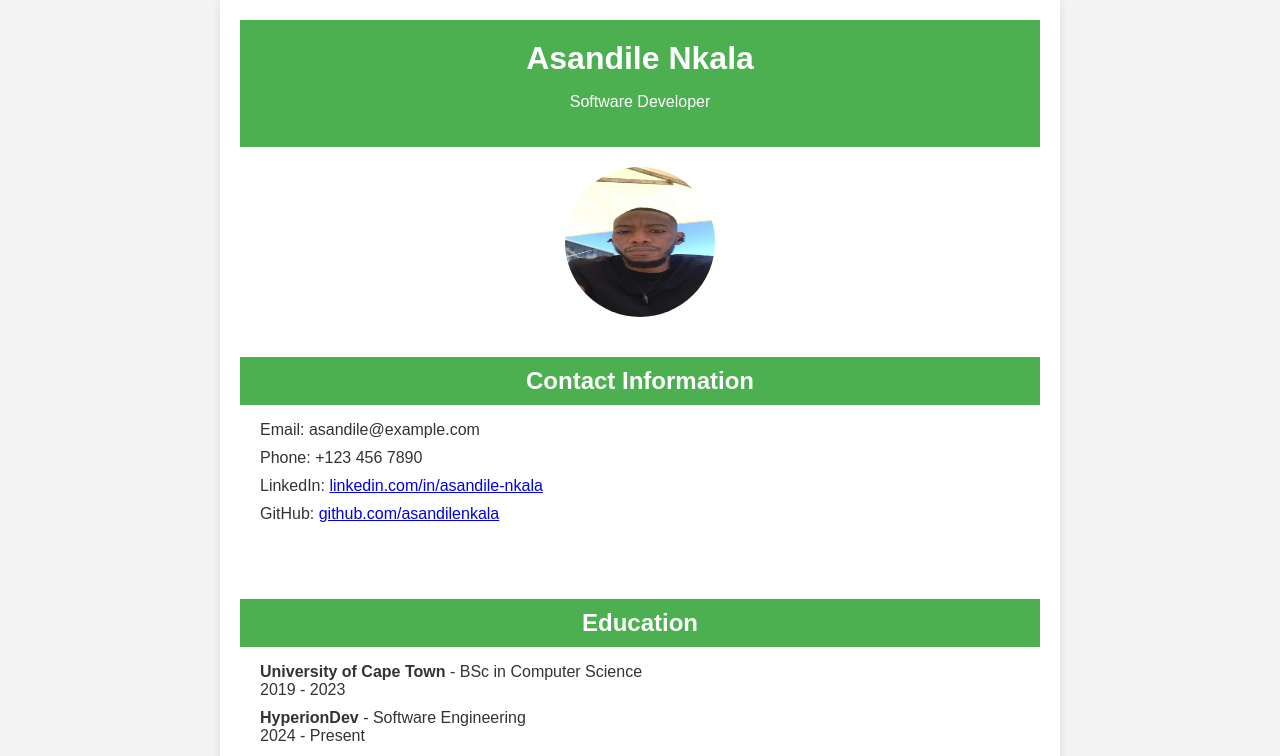
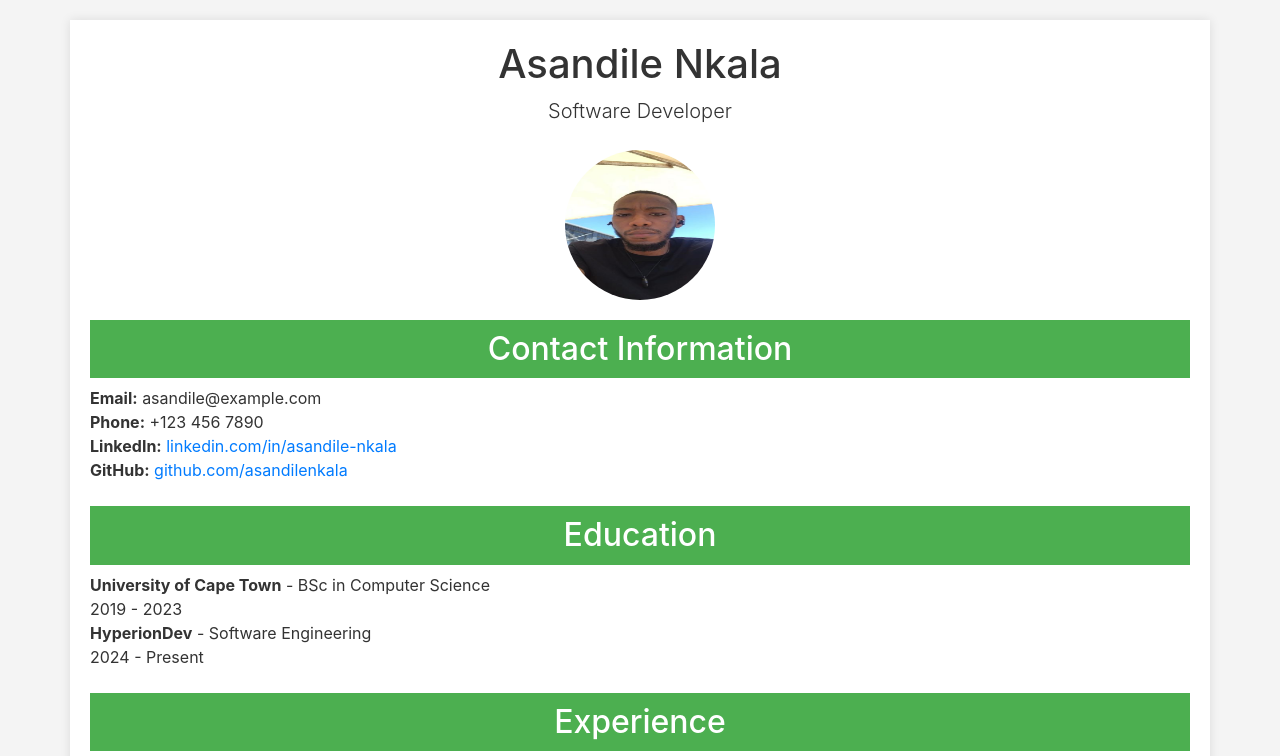
Before and after one commit to asandilenkala/Online-CV, a plain HTML site: page index.html in a window 1280 px wide. Shown: the top 756 px of the page. Drawn offline with nearby package versions, Linux system fonts and the light colour scheme.

Commit message:
Update index.html
committing bootstrap

```diff
--- a/index.html
+++ b/index.html
@@ -4,30 +4,19 @@
     <meta charset="UTF-8">
     <meta name="viewport" content="width=device-width, initial-scale=1.0">
     <title>My CV</title>
+    <!-- Bootstrap CSS -->
+    <link href="https://stackpath.bootstrapcdn.com/bootstrap/4.5.2/css/bootstrap.min.css" rel="stylesheet">
     <style>
-        /* Internal CSS for styling the CV */
+        /* Internal CSS for additional styling */
         body {
-            font-family: Arial, sans-serif;
-            margin: 0;
-            padding: 0;
             background-color: #f4f4f4;
             color: #333;
         }
         .container {
-            max-width: 800px;
-            margin: auto;
             background-color: white;
             padding: 20px;
             box-shadow: 0 0 10px rgba(0, 0, 0, 0.1);
-        }
-        header {
-            text-align: center;
-            background-color: #4CAF50;
-            color: white;
-            padding: 20px 0;
-        }
-        header h1 {
-            margin: 0;
+            margin-top: 20px;
         }
         .profile-image {
             display: block;
@@ -36,54 +25,40 @@
             width: 150px;
             height: 150px;
         }
-        section {
-            margin: 20px 0;
-        }
         section h2 {
             background-color: #4CAF50;
             color: white;
             padding: 10px;
-            margin: 0 -20px;
             text-align: center;
-        }
-        .contact-info, .education, .experience, .skills {
-            padding: 20px;
-        }
-        .contact-info ul, .education ul, .experience ul, .skills ul {
-            list-style: none;
-            padding: 0;
-        }
-        .contact-info li, .education li, .experience li, .skills li {
-            margin-bottom: 10px;
         }
     </style>
 </head>
 <body>
     <div class="container">
         <!-- Header section -->
-        <header>
+        <header class="text-center mb-4">
             <h1>Asandile Nkala</h1>
-            <p>Software Developer</p>
+            <p class="lead">Software Developer</p>
         </header>
 
         <!-- Profile Image -->
-        <img src="Asandile Image.jpeg" alt="Profile Image" class="profile-image">
+        <img src="Asandile Image.jpeg" alt="Profile Image" class="profile-image img-fluid">
 
         <!-- Contact Information section -->
-        <section class="contact-info">
+        <section class="contact-info mb-4">
             <h2>Contact Information</h2>
-            <ul>
-                <li>Email: asandile@example.com</li>
-                <li>Phone: +123 456 7890</li>
-                <li>LinkedIn: <a href="https://www.linkedin.com/in/asandile-nkala">linkedin.com/in/asandile-nkala</a></li>
-                <li>GitHub: <a href="https://github.com/asandilenkala">github.com/asandilenkala</a></li>
+            <ul class="list-unstyled">
+                <li><strong>Email:</strong> asandile@example.com</li>
+                <li><strong>Phone:</strong> +123 456 7890</li>
+                <li><strong>LinkedIn:</strong> <a href="https://www.linkedin.com/in/asandile-nkala" target="_blank">linkedin.com/in/asandile-nkala</a></li>
+                <li><strong>GitHub:</strong> <a href="https://github.com/asandilenkala" target="_blank">github.com/asandilenkala</a></li>
             </ul>
         </section>
 
         <!-- Education section -->
-        <section class="education">
+        <section class="education mb-4">
             <h2>Education</h2>
-            <ul>
+            <ul class="list-unstyled">
                 <li>
                     <strong>University of Cape Town</strong> - BSc in Computer Science
                     <br>2019 - 2023
@@ -96,9 +71,9 @@
         </section>
 
         <!-- Experience section -->
-        <section class="experience">
+        <section class="experience mb-4">
             <h2>Experience</h2>
-            <ul>
+            <ul class="list-unstyled">
                 <li>
                     <strong>Freelance Software Developer</strong>
                     <br>June 2023 - Present
@@ -119,9 +94,9 @@
         </section>
 
         <!-- Skills section -->
-        <section class="skills">
+        <section class="skills mb-4">
             <h2>Skills</h2>
-            <ul>
+            <ul class="list-unstyled">
                 <li>Programming Languages: Python, JavaScript, Java</li>
                 <li>Web Development: HTML, CSS, Django, React</li>
                 <li>Database Management: MySQL, PostgreSQL</li>
@@ -129,5 +104,10 @@
             </ul>
         </section>
     </div>
+
+    <!-- Bootstrap JS and dependencies -->
+    <script src="https://code.jquery.com/jquery-3.5.1.slim.min.js"></script>
+    <script src="https://cdn.jsdelivr.net/npm/@popperjs/core@2.9.2/dist/umd/popper.min.js"></script>
+    <script src="https://stackpath.bootstrapcdn.com/bootstrap/4.5.2/js/bootstrap.min.js"></script>
 </body>
 </html>
```
